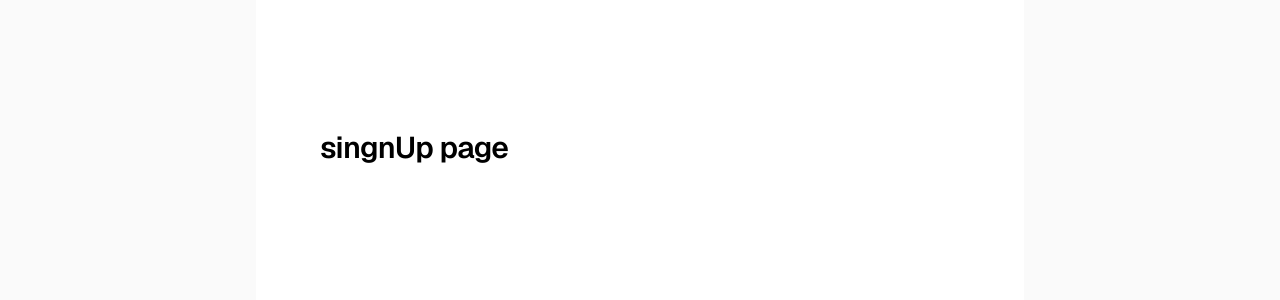
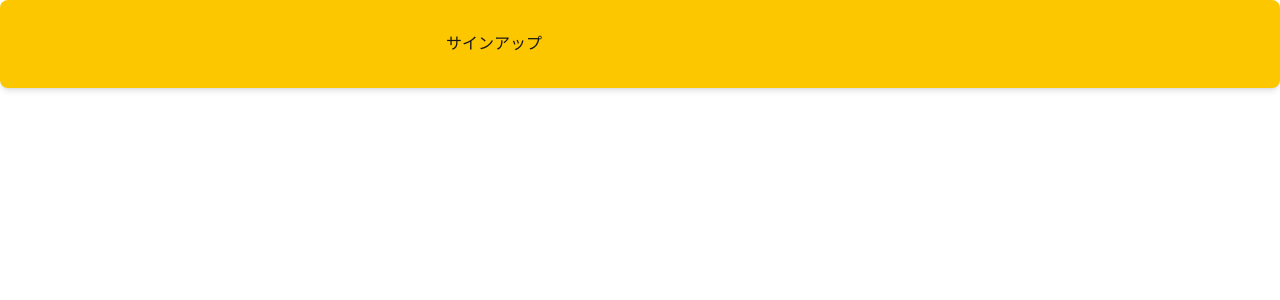
Before and after one commit to ikkei1616/cycleLyft, a Next.js app: page /signUp in a window 1280 px wide. Shown: the top 300 px of the page. Built offline with nearby package versions, Linux system fonts and the light colour scheme.

Commit message:
add:サインアップ機能の実装

```diff
--- /dev/null
+++ b/app/(auth)/signUp/actions.ts
@@ -0,0 +1,30 @@
+"use server"
+import { createClient } from '@/lib/supabase/server' // サーバー用クライアント
+import { redirect } from 'next/navigation'
+
+export async function signUp(formData:FormData) {
+  const supabase = await createClient();
+
+  const email = formData.get('email')
+  const password = formData.get('password')
+
+  // バリデーション
+  if (!email || !password || typeof email !== 'string' || typeof password !== 'string') {
+    redirect("/error?message=メールアドレスとパスワードを入力してください")
+  }
+
+  const { data, error } = await supabase.auth.signUp({
+    email,
+    password,
+    options: {
+      emailRedirectTo: `${process.env.NEXT_PUBLIC_SITE_URL}/auth/confirm`
+    }
+  })
+
+  if (error) {
+    redirect("/error")
+  }
+
+  // 成功時のリダイレクト
+  redirect("/")
+}
--- a/app/(auth)/signUp/page.tsx
+++ b/app/(auth)/signUp/page.tsx
@@ -1,11 +1,11 @@
-export default function Home() {
+import { signUp } from './actions'
+
+export default function LoginPage() {
   return (
-    <div className="flex min-h-screen items-center justify-center bg-zinc-50 font-sans dark:bg-black">
-      <main className="flex min-h-screen w-full max-w-3xl flex-col items-center justify-between py-32 px-16 bg-white dark:bg-black sm:items-start">
-        <h1 className="max-w-xs text-3xl font-semibold leading-10 tracking-tight text-black dark:text-zinc-50">
-          singnUp page
-        </h1>
-      </main>
-    </div>
-  );
+    <form action={signUp} className="bg-yellow-400 p-8 rounded-lg shadow-md">
+      <input name="email" type="email" title="メールアドレス" required />
+      <input name="password" type="password" title="パスワード" required />
+      <button>サインアップ</button>
+    </form>
+  )
 }
```
